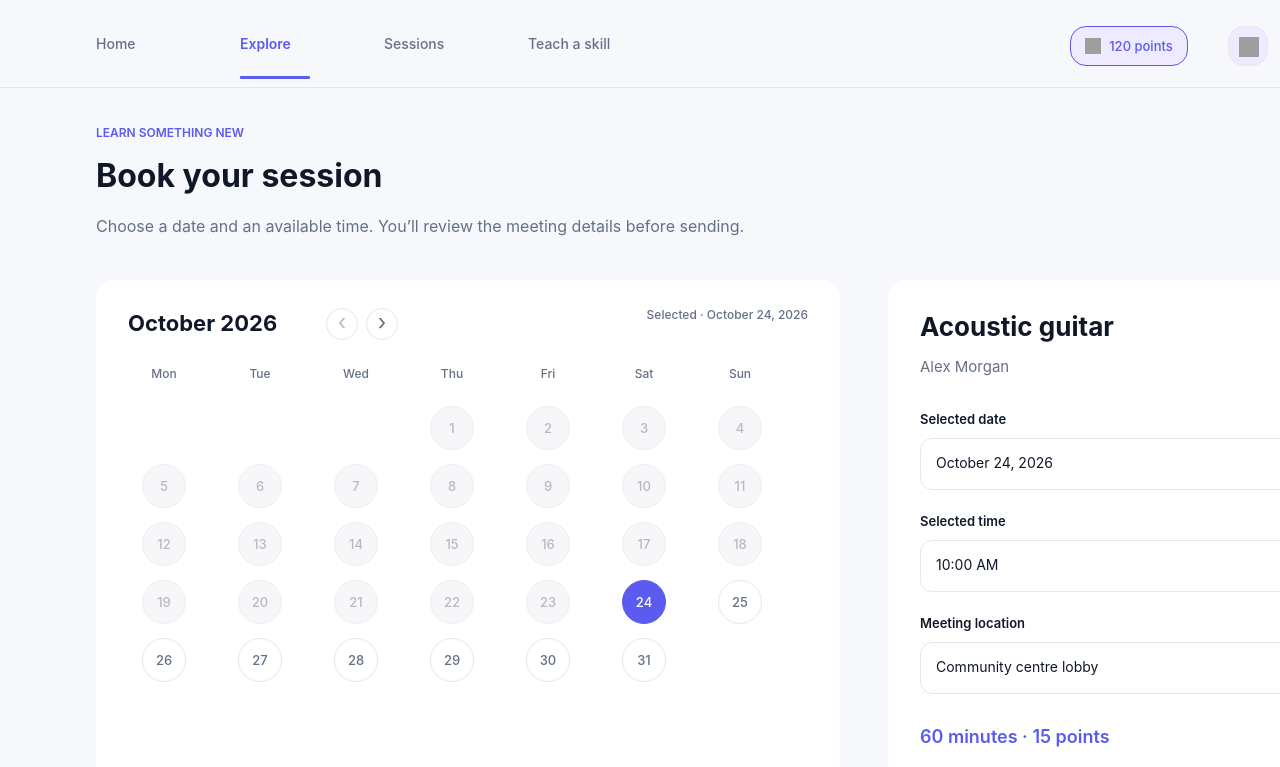
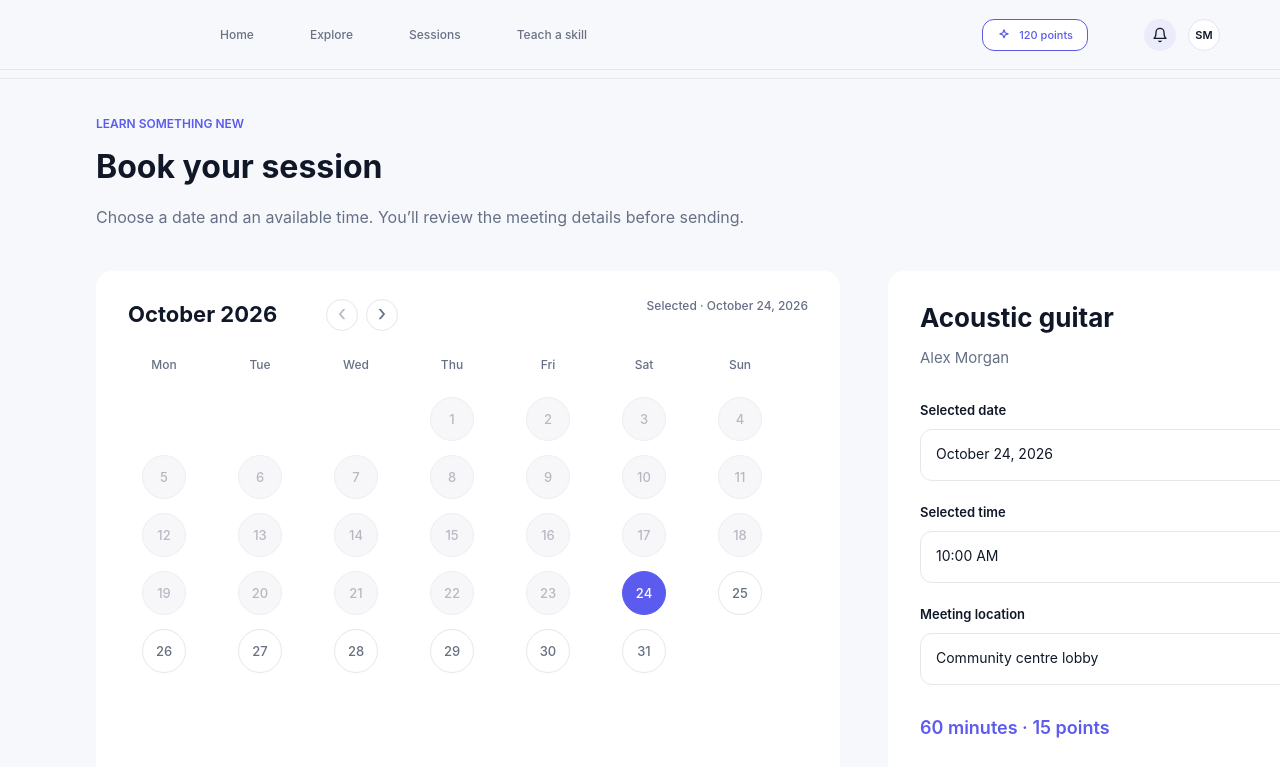
Before and after one commit to ZainabM872/SkillTrade, a React (Create React App) app in the folder webui/: page /book in a window 1280 px wide. Shown: the top 767 px of the page. Built offline with nearby package versions, Linux system fonts and the light colour scheme; grey boxes are pictures that could not be loaded.

Commit message:
Added reusable nav bar to the page

```diff
--- a/webui/src/pages/booking.js
+++ b/webui/src/pages/booking.js
@@ -1,6 +1,6 @@
 import React, { useState } from "react";
-import { Link } from "react-router-dom";
 import styles from "../styles/booking.module.css";
+import NavBar from '../components/NavBar';
 
 const monthNames = [
   "January", "February", "March", "April", "May", "June",
@@ -59,25 +59,7 @@ export default function Booking() {
 
   return (
     <div className={styles.mainContainer}>
-      <div className={styles.headerRow}>
-        <div className={styles.pointsFaq}>
-          <div className={styles.sparkleIcon} />
-          <span className={styles.pointsBalance}>120 points</span>
-        </div>
-        <div className={styles.headerActions}>
-          <div className={styles.notificationButton}>
-            <div className={styles.bellIcon} />
-          </div>
-          <div className={styles.profileButton}>
-            <span className={styles.profileInitials}>SM</span>
-          </div>
-        </div>
-        <Link to="/" className={`${styles.navItem} ${styles.navHome}`}>Home</Link>
-        <Link to="/explore" className={`${styles.navItem} ${styles.navExplore}`}>Explore</Link>
-        <Link to="/sessions" className={`${styles.navItem} ${styles.navSessions}`}>Sessions</Link>
-        <Link to="/teach" className={`${styles.navItem} ${styles.navTeach}`}>Teach a skill</Link>
-      </div>
-      <div className={styles.activeNav} />
+      <NavBar points={120} initials="SM" />
       <div className={styles.headerDivider} />
       <span className={styles.sectionEyebrow}>LEARN SOMETHING NEW</span>
       <span className={styles.pageTitle}>Book your session</span>
```
